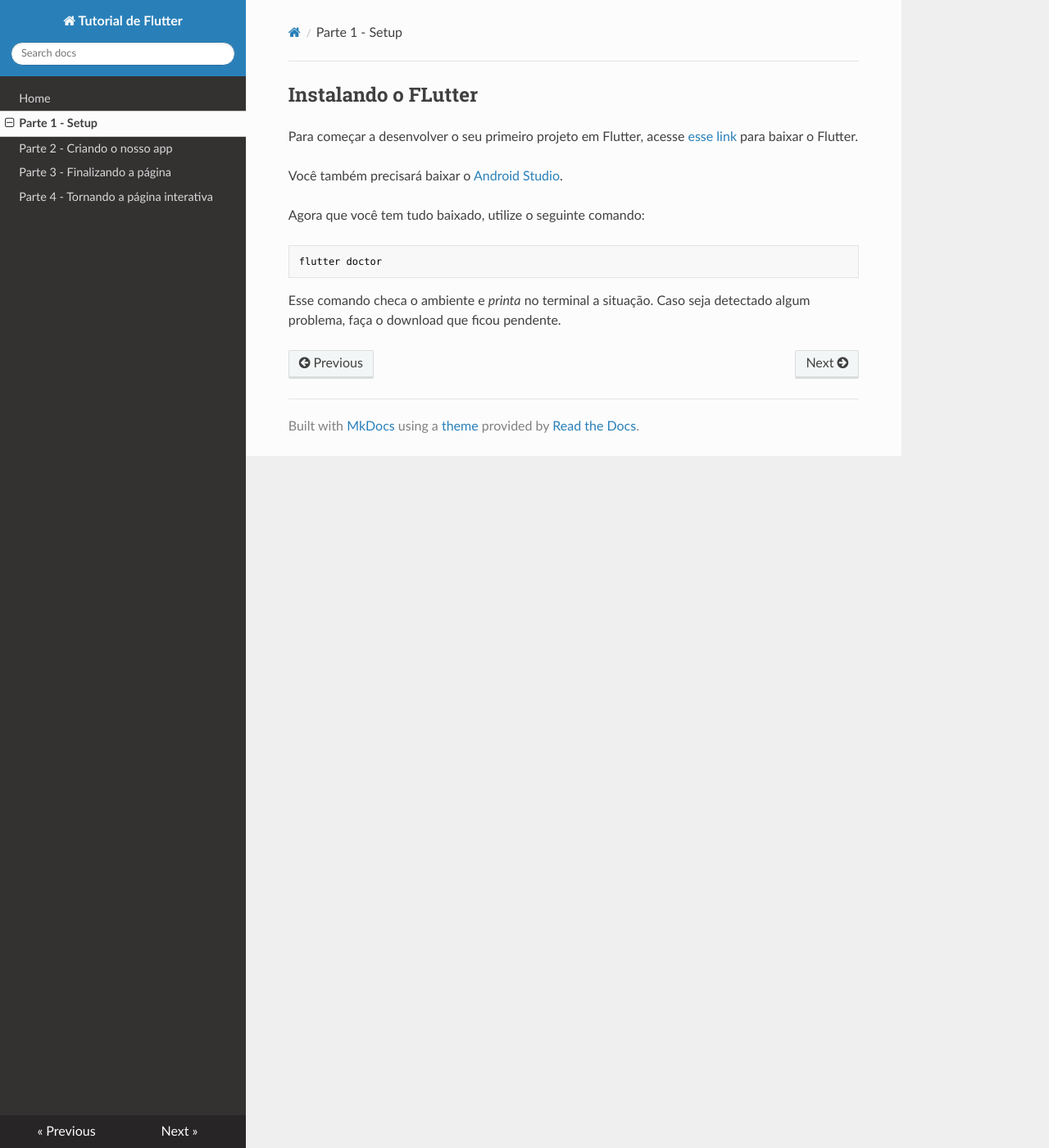
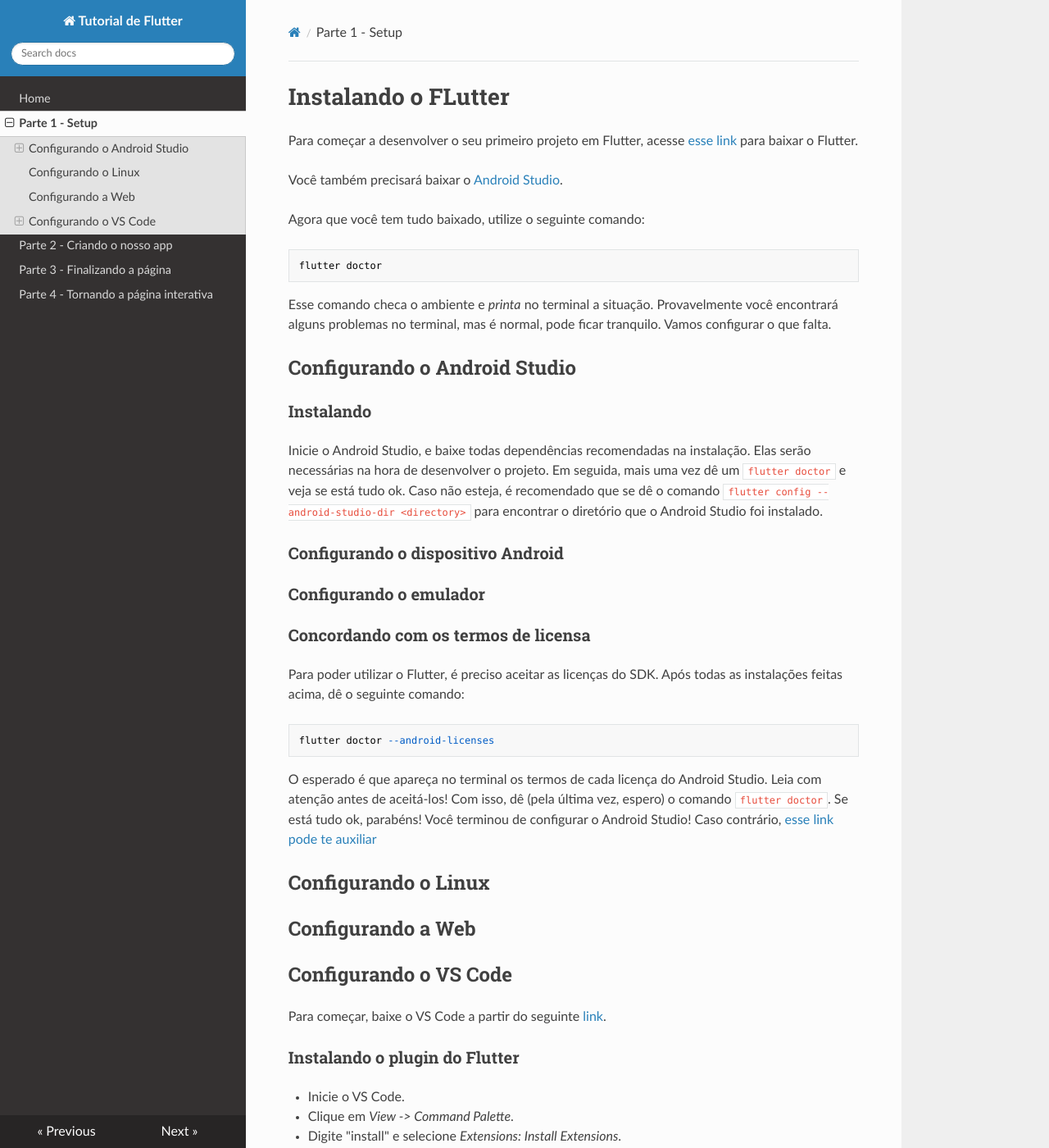
Before and after one commit to jonathansutton1/Projeto3-TecWeb, an MkDocs documentation site: the page built from docs/P1.md, in a window 1280 px wide and 1400 px high. Shown: the whole window at 82% size. Built offline with MkDocs 1.6.1, drawn with Linux system fonts in a browser that asks for light colours; nearby versions of some CDN libraries; some of the changed text lies outside the part shown.

Commit message:
adicionando mais na P1

````diff
--- a/docs/P1.md
+++ b/docs/P1.md
@@ -1,4 +1,4 @@
-## Instalando o FLutter
+# Instalando o FLutter
 
 Para começar a desenvolver o seu primeiro projeto em Flutter, acesse [esse link](https://docs.flutter.dev/get-started/install) para baixar o Flutter.
 
@@ -9,4 +9,40 @@
 ```
 flutter doctor
 ```
-Esse comando checa o ambiente e _printa_ no terminal a situação. Caso seja detectado algum problema, faça o download que ficou pendente.
+Esse comando checa o ambiente e _printa_ no terminal a situação. Provavelmente você encontrará alguns problemas no terminal, mas é normal, pode ficar tranquilo. Vamos configurar o que falta.
+
+## Configurando o Android Studio
+
+### Instalando
+Inicie o Android Studio, e baixe todas dependências recomendadas na instalação. Elas serão necessárias na hora de desenvolver o projeto. Em seguida, mais uma vez dê um ``` flutter doctor ``` e veja se está tudo ok. Caso não esteja, é recomendado que se dê o comando ```flutter config --android-studio-dir <directory>``` para encontrar o diretório que o Android Studio foi instalado.
+
+### Configurando o dispositivo Android
+
+### Configurando o emulador
+
+### Concordando com os termos de licensa
+Para poder utilizar o Flutter, é preciso aceitar as licenças do SDK. Após todas as instalações feitas acima, dê o seguinte comando:
+```
+flutter doctor --android-licenses
+```
+O esperado é que apareça no terminal os termos de cada licença do Android Studio. Leia com atenção antes de aceitá-los! Com isso, dê (pela última vez, espero) o comando ``` flutter doctor ```. Se está tudo ok, parabéns! Você terminou de configurar o Android Studio! Caso contrário, [esse link pode te auxiliar](https://www.youtube.com/watch?v=unhulzNJk9M&ab_channel=NayaraGarcia)
+
+## Configurando o Linux
+
+## Configurando a Web
+
+## Configurando o VS Code
+Para começar, baixe o VS Code a partir do seguinte [link](https://code.visualstudio.com/).
+
+### Instalando o plugin do Flutter
+- Inicie o VS Code.
+- Clique em *View -> Command Palette*.
+- Digite "install" e selecione *Extensions: Install Extensions*.
+- Digite "Flutter" no campo de pesquisa, selecione *Flutter* e clique em *Install*. Pronto, plugin instalado!
+
+### Validando a instalação com o Flutter Doctor
+- Clique mais uma vez em *View -> Command Palette*.
+- Digite "doctor" e selecione *Flutter: Run Flutter Doctor*.
+- Caso o output não detecte nenhum problema, incrível! Está tudo pronto!
+
+Sei que essa primeira parte é mais complicada mesmo, mas prometo que vai ficar mais interessante. A segunda parte do tutorial está disponível [aqui](https://jonathansutton1.github.io/TecWeb-Projeto3/P2/.)
````
Also changed, not shown: site/P1/index.html, site/index.html, site/search/search_index.json, 1 other file.
